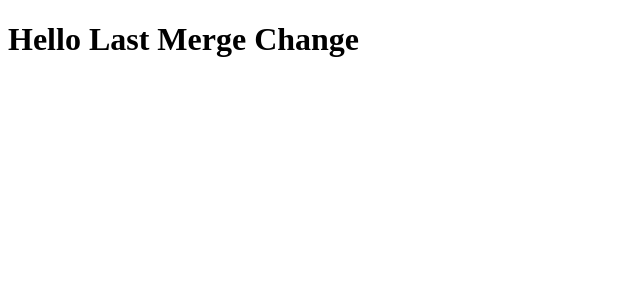
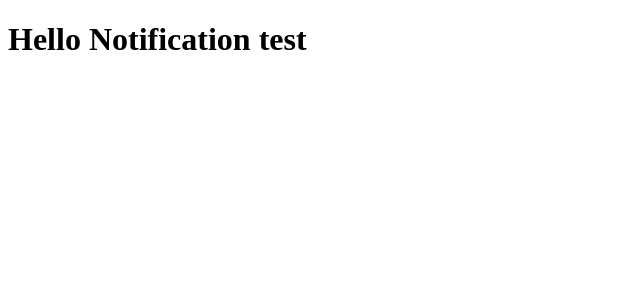
Before and after one commit to RakhimjonRustamov/gitproapp, an Angular app: page / in a window 1280 px wide. Shown: the top 300 px of the page, without its empty margins (0-640 px from the left). Built offline with nearby package versions, Linux system fonts and the light colour scheme.

Commit message:
Notification

```diff
--- a/src/app/app.component.html
+++ b/src/app/app.component.html
@@ -1 +1 @@
-<h1>Hello Last Merge Change</h1>
+<h1>Hello Notification test</h1>
```
